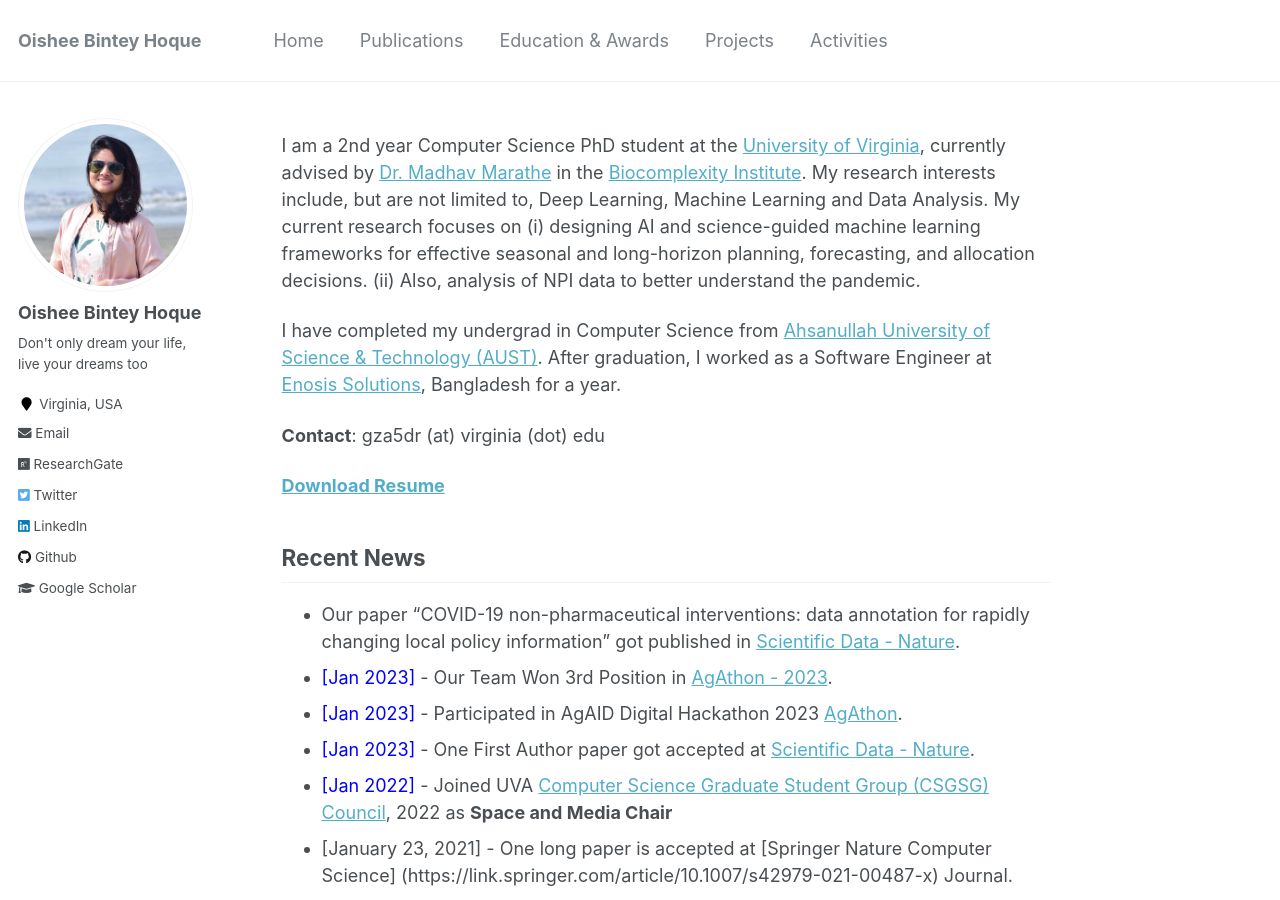
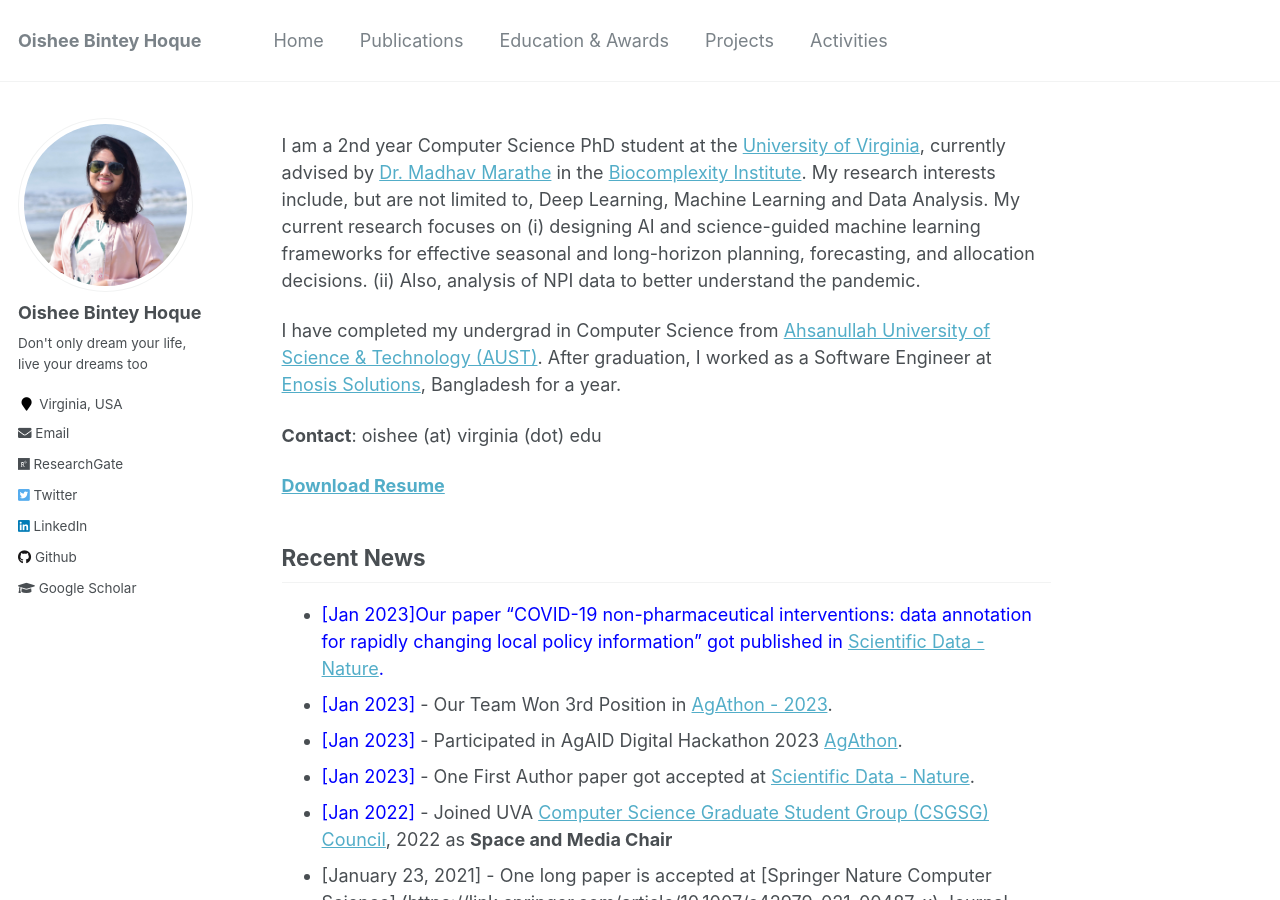
Before and after one commit to oishee-hoque/oishee-hoque.github.io, a Jekyll site: the page built from _pages/about.md, in a window 1280 px wide and 900 px high. Built offline with Jekyll 4.4.1, drawn with Linux system fonts in a browser that asks for light colours.

Commit message:
Update about.md

```diff
--- a/_pages/about.md
+++ b/_pages/about.md
@@ -12,7 +12,7 @@ I am a 2nd year Computer Science PhD student at the [University of Virginia](htt
 
 I have completed my undergrad in Computer Science from [Ahsanullah University of Science & Technology (AUST)](http://aust.edu/). After graduation, I worked as a Software Engineer at [Enosis Solutions](https://www.enosisbd.com/), Bangladesh for a year.
 
-**Contact**: gza5dr (at) virginia (dot) edu
+**Contact**: oishee (at) virginia (dot) edu
 
 [**Download Resume**](https://oishee-hoque.github.io/files/Oishee_CV.pdf)
 
@@ -21,7 +21,7 @@ I have completed my undergrad in Computer Science from [Ahsanullah University of
 
 ## Recent News
 
-- Our paper "COVID-19 non-pharmaceutical interventions: data annotation for rapidly changing local policy information" got published in [Scientific Data - Nature](https://www.nature.com/articles/s41597-023-01979-6).
+- <span style="color:Blue"> [Jan 2023]Our paper "COVID-19 non-pharmaceutical interventions: data annotation for rapidly changing local policy information" got published in [Scientific Data - Nature](https://www.nature.com/articles/s41597-023-01979-6).
 - <span style="color:Blue"> [Jan 2023] </span> - Our Team Won 3rd Position in [AgAthon - 2023](https://badgr.com/public/assertions/wJZIOVeESRiBJDtn-tRj6g?identity__email=gza5dr@virginia.edu).
 - <span style="color:Blue"> [Jan 2023] </span> - Participated in AgAID Digital Hackathon 2023 [AgAthon](https://badgr.com/public/assertions/wJZIOVeESRiBJDtn-tRj6g?identity__email=gza5dr@virginia.edu).
 - <span style="color:Blue"> [Jan 2023] </span> - One First Author paper got accepted at [Scientific Data - Nature](https://www.nature.com/sdata/).
```
